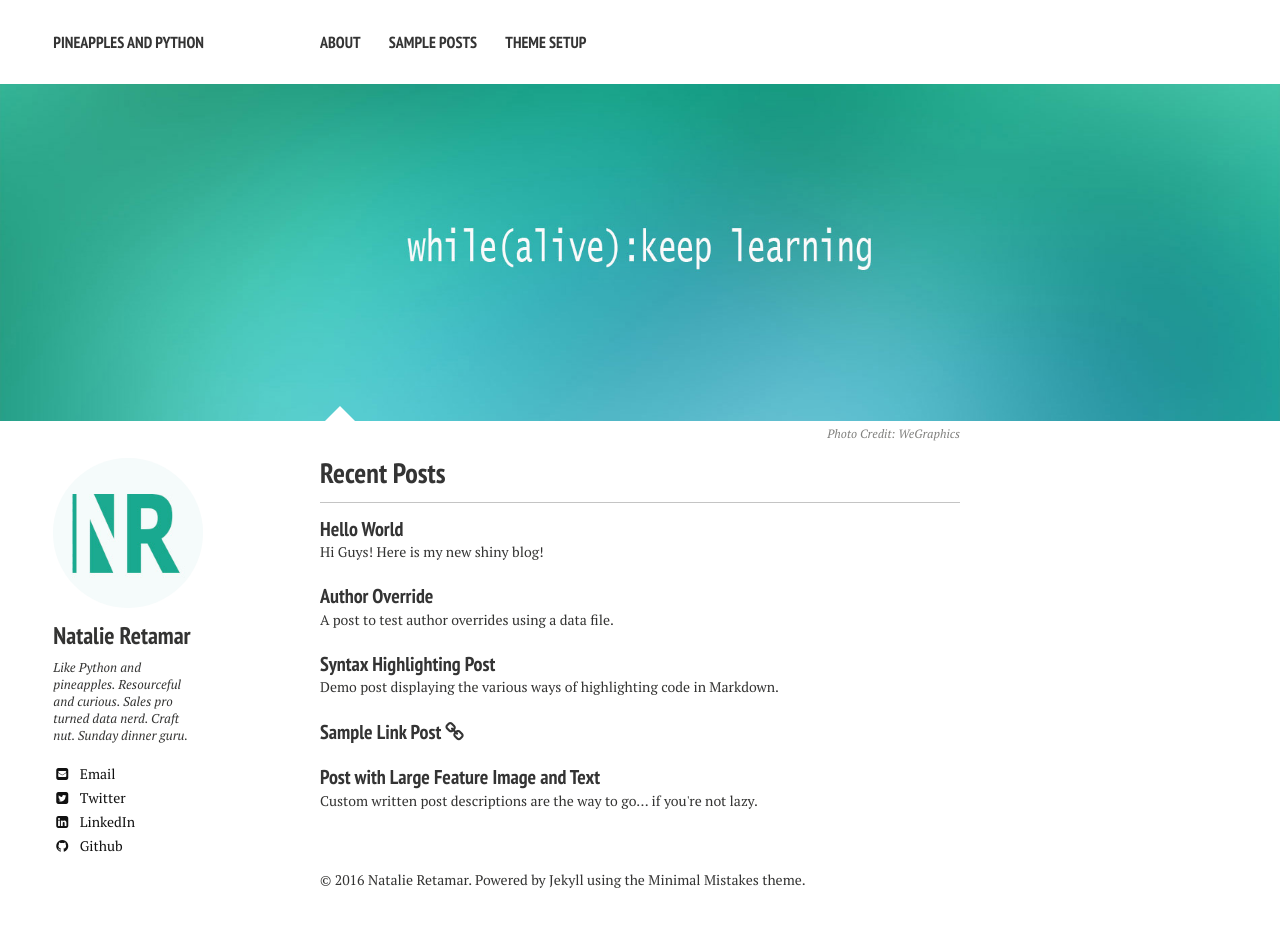
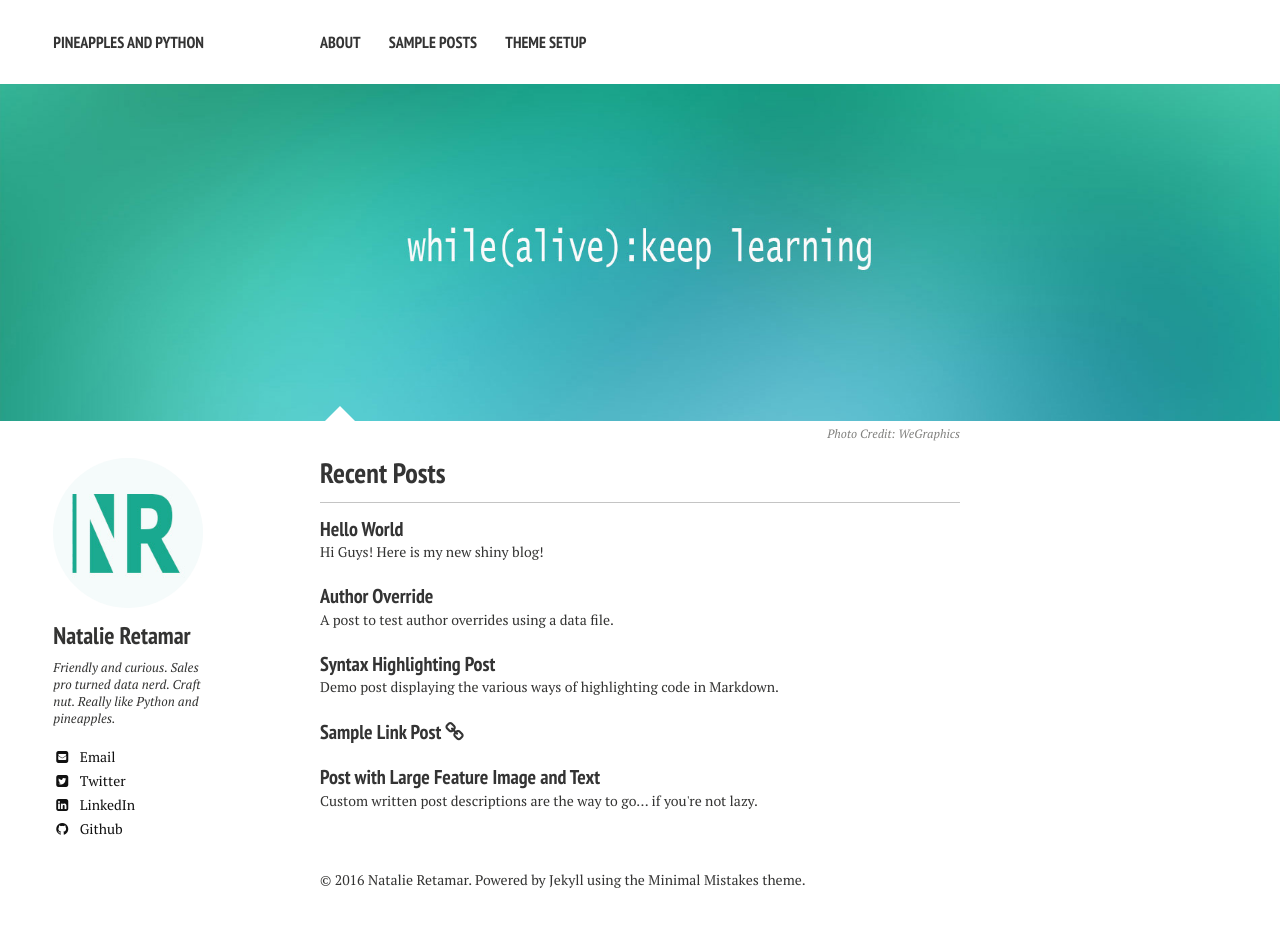
Before and after one commit to natalieretamar/natalieretamar.github.io, a Jekyll site: the page built from index.md, in a window 1280 px wide. Built offline with Jekyll 4.4.1, drawn with Linux system fonts in a browser that asks for light colours; nearby versions of some CDN libraries.

Commit message:
edit config

```diff
--- a/_config.yml
+++ b/_config.yml
@@ -43,7 +43,7 @@ titlecase: true
 owner:
   name: Natalie Retamar
   avatar: bio-photo.jpg
-  bio: "Like Python and pineapples. Resourceful and curious. Sales pro turned data nerd. Craft nut. Sunday dinner guru."
+  bio: "Friendly and curious. Sales pro turned data nerd. Craft nut. Really like Python and pineapples."
   email: Natalie.Retamar@gmail.com
   disqus-shortname:
   twitter: 'da_CasObserver'
```
